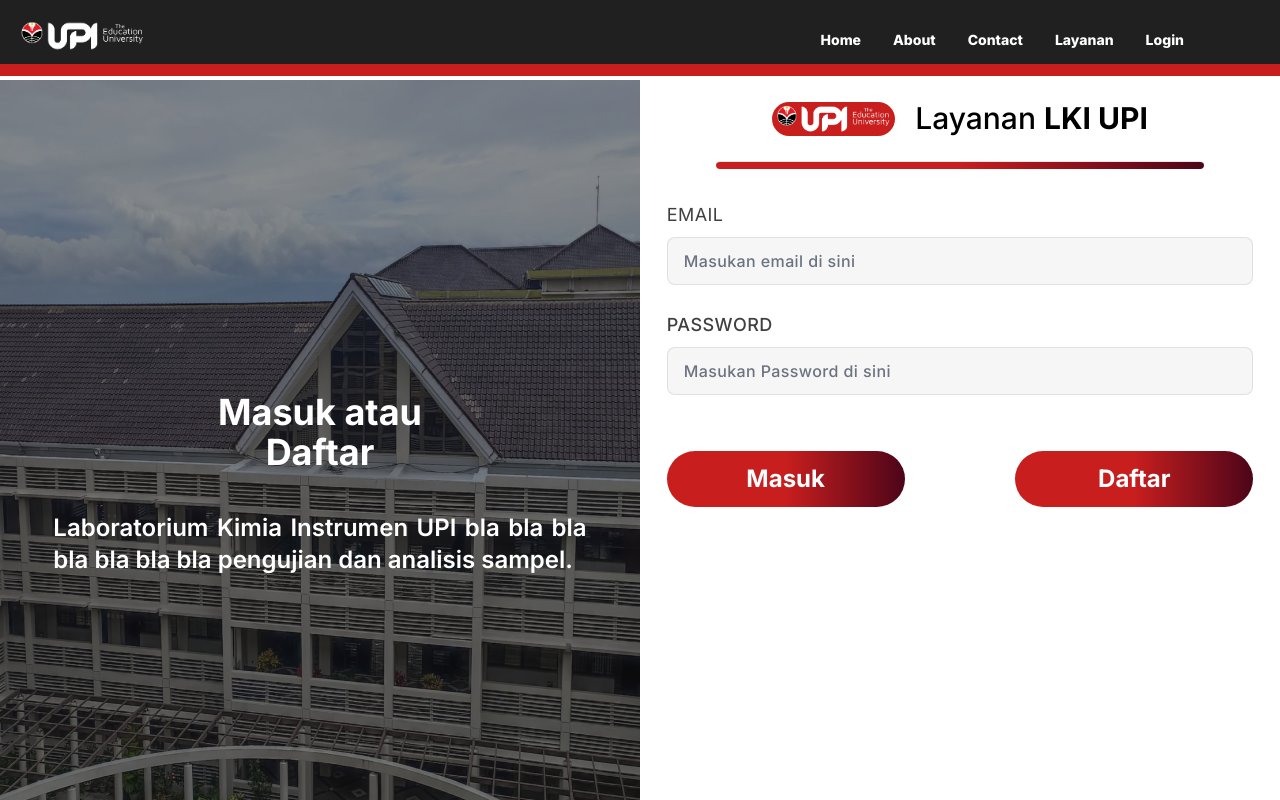
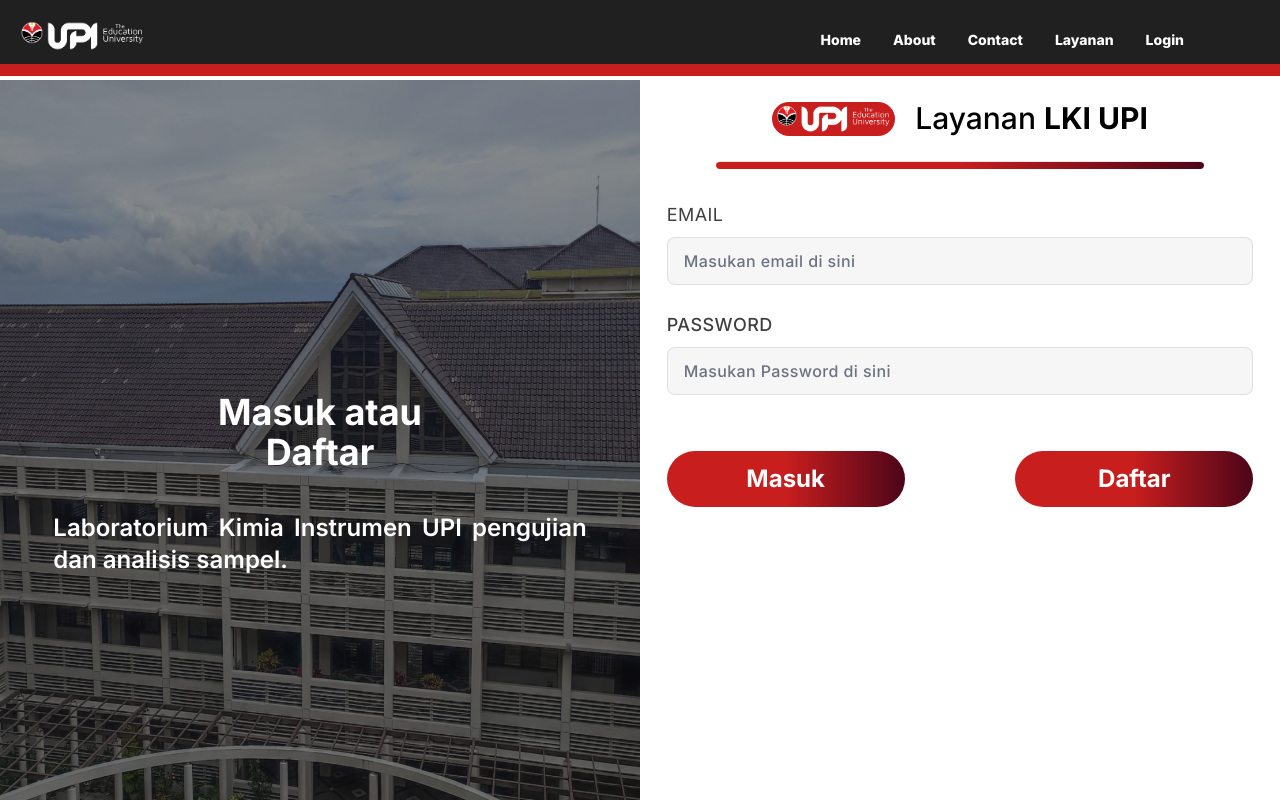
Before and after one commit to fikriymnn/lki_upi, a Next.js app: page /login in a window 1280 px wide. Shown: the top 800 px of the page. Built offline with nearby package versions, Linux system fonts and the light colour scheme; no server answers.

Commit message:
Update page.jsx

```diff
--- a/src/app/login/page.jsx
+++ b/src/app/login/page.jsx
@@ -86,7 +86,7 @@ export default function Login({ searchParams }) {
                     <Image alt="" src={"/images/gedung.jpg"} width={0} height={0} sizes="100vw" className="w-[800px] md:h-[807px] h-[300px] opacity-50" />
                     <div className="text-white absolute flex flex-col justify-center items-center md:w-6/12 w-full md:h-[807px] h-[300px]">
                         <h1 className="md:text-4xl text-2xl font-bold w-[300px] text-center mb-10">Masuk atau Daftar</h1>
-                        <p className="md:text-2xl text-base font-semibold md:w-10/12 w-11/12 text-justify">Laboratorium Kimia Instrumen UPI bla bla bla bla bla bla bla pengujian dan analisis sampel.</p>
+                        <p className="md:text-2xl text-base font-semibold md:w-10/12 w-11/12 text-justify">Laboratorium Kimia Instrumen UPI pengujian dan analisis sampel.</p>
                     </div>
                 </div>
                 <div className="w-11/12 flex flex-col mx-auto mt-10 md:mt-0">
```
